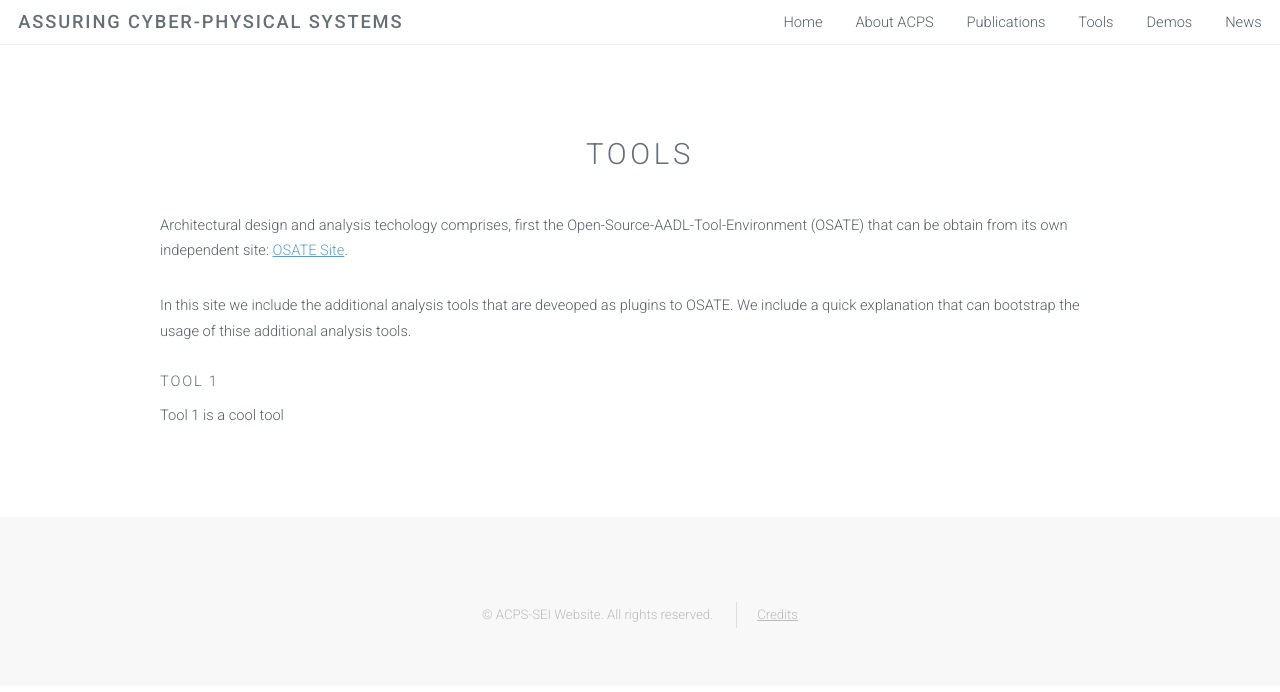
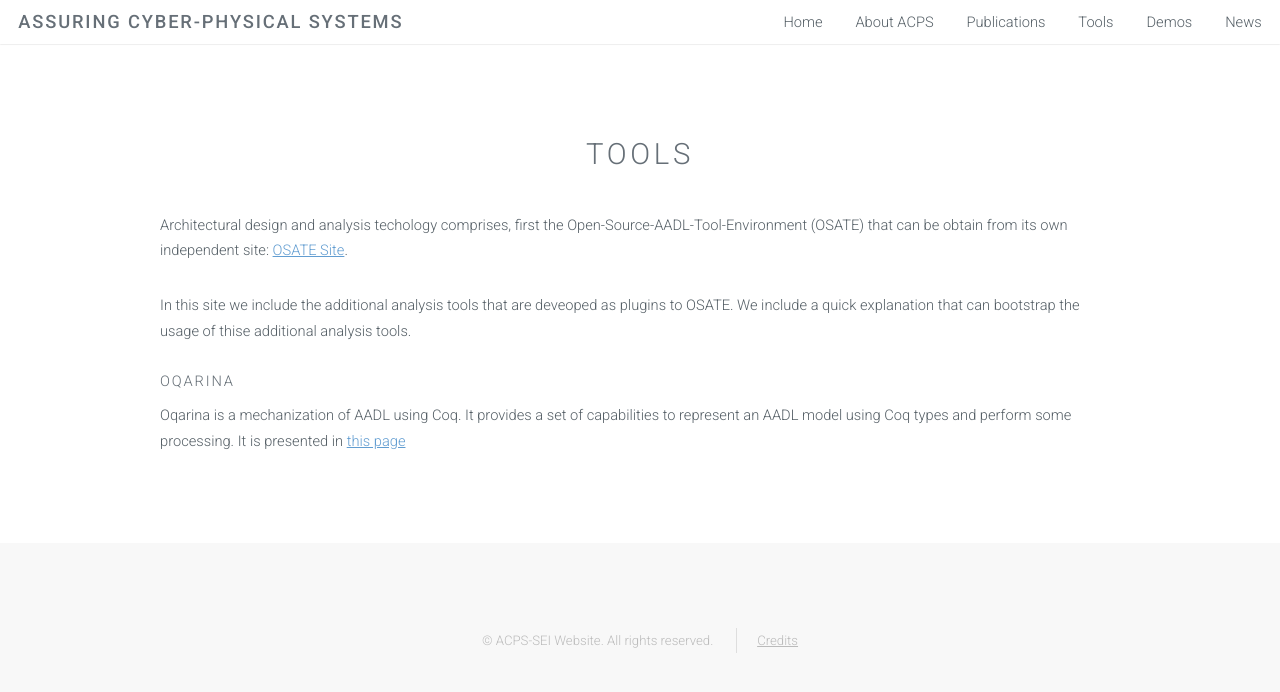
Before and after one commit to ACPS-SEI/acps-sei.github.io, a Jekyll site: the page built from tools.md, in a window 1280 px wide. Shown: the top 692 px of the page. Built offline with Jekyll 4.4.1, drawn with Linux system fonts in a browser that asks for light colours.

Commit message:
* Example of a tool

```diff
--- a/tools.md
+++ b/tools.md
@@ -7,6 +7,6 @@ title: Tools
 
 In this site we include the additional analysis tools that are deveoped as plugins to OSATE. We include a quick explanation that can bootstrap the usage of thise additional analysis tools.
 
-# Tool 1
+# Oqarina
 
-Tool 1 is a cool tool
+Oqarina is a mechanization of AADL using Coq. It provides a set of capabilities to represent an AADL model using Coq types and perform some processing. It is presented in [this page](tools/oqarina)
```
Also changed, not shown: tools/oqarina.md (added, +6 -0 lines).
